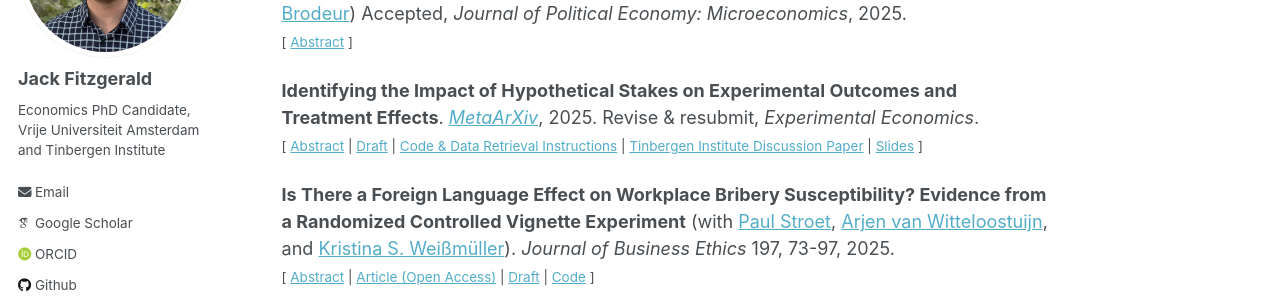
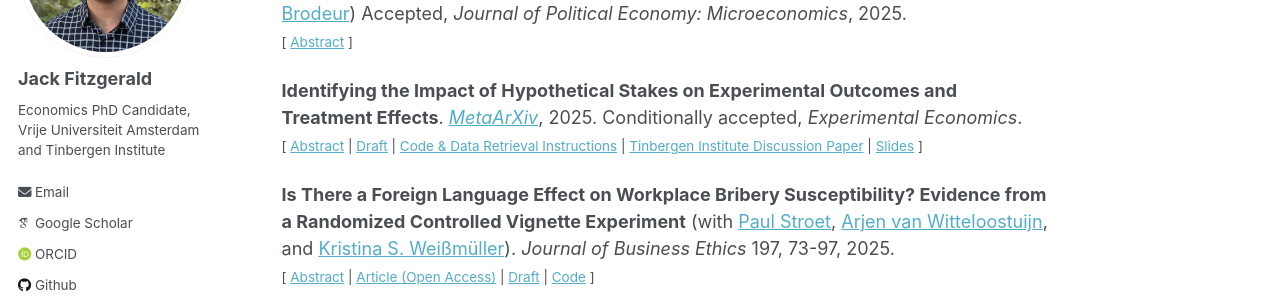
Before and after one commit to jack-fitzgerald/jack-fitzgerald.github.io, a Jekyll site: the page built from _pages/papers.md, in a window 1280 px wide and 900 px high, scrolled down 447 px. Shown: the part 153-453 px from the top of the window. Built offline with Jekyll 4.4.1, drawn with Linux system fonts in a browser that asks for light colours; some web fonts are replaced.

Commit message:
Update papers.md

```diff
--- a/_pages/papers.md
+++ b/_pages/papers.md
@@ -39,7 +39,7 @@ Wang et al. (2024) report that Bangladeshi students randomly given access to les
 
 </small><br><br/></div>
 
-**Identifying the Impact of Hypothetical Stakes on Experimental Outcomes and Treatment Effects**. [<i>MetaArXiv</i>](https://doi.org/10.31222/osf.io/j5nmf_v1), 2025. Revise & resubmit, <i>Experimental Economics</i>. <br/>
+**Identifying the Impact of Hypothetical Stakes on Experimental Outcomes and Treatment Effects**. [<i>MetaArXiv</i>](https://doi.org/10.31222/osf.io/j5nmf_v1), 2025. Conditionally accepted, <i>Experimental Economics</i>. <br/>
 <small>[ <a href="#/" onclick="visib('hypo-bias')">Abstract</a> | [Draft](https://jack-fitzgerald.github.io/files/Hypothetical_Bias.pdf) | [Code & Data Retrieval Instructions](https://osf.io/fe6jn/) | [Tinbergen Institute Discussion Paper](https://papers.tinbergen.nl/24070.pdf) | [Slides](https://jack-fitzgerald.github.io/files/Hypothetical_Bias_Slides.pdf) ] </small>
 
 <div id="hypo-bias" style="display: none; text-align: justify; line-height: 1.2" ><small>
```
